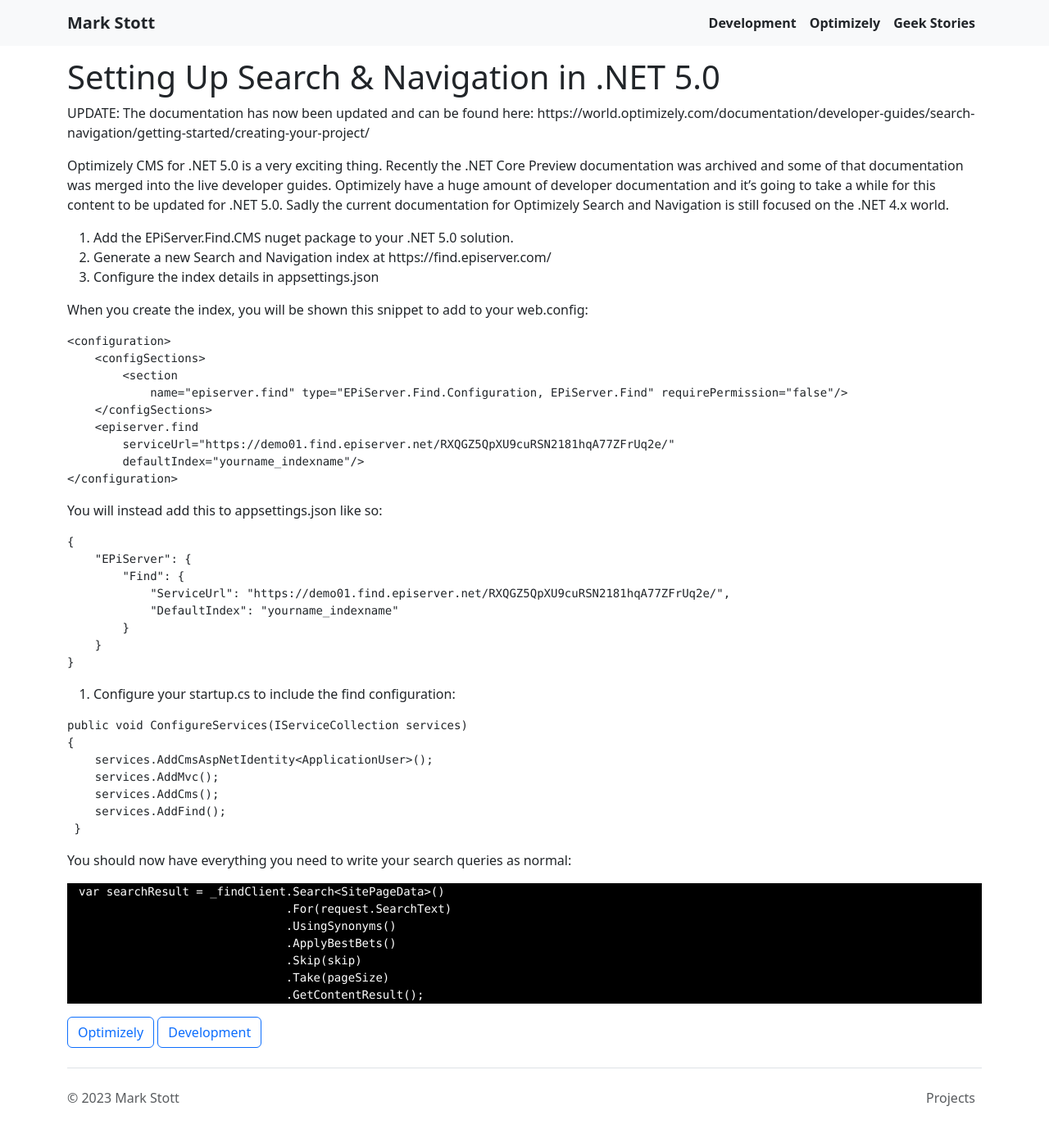
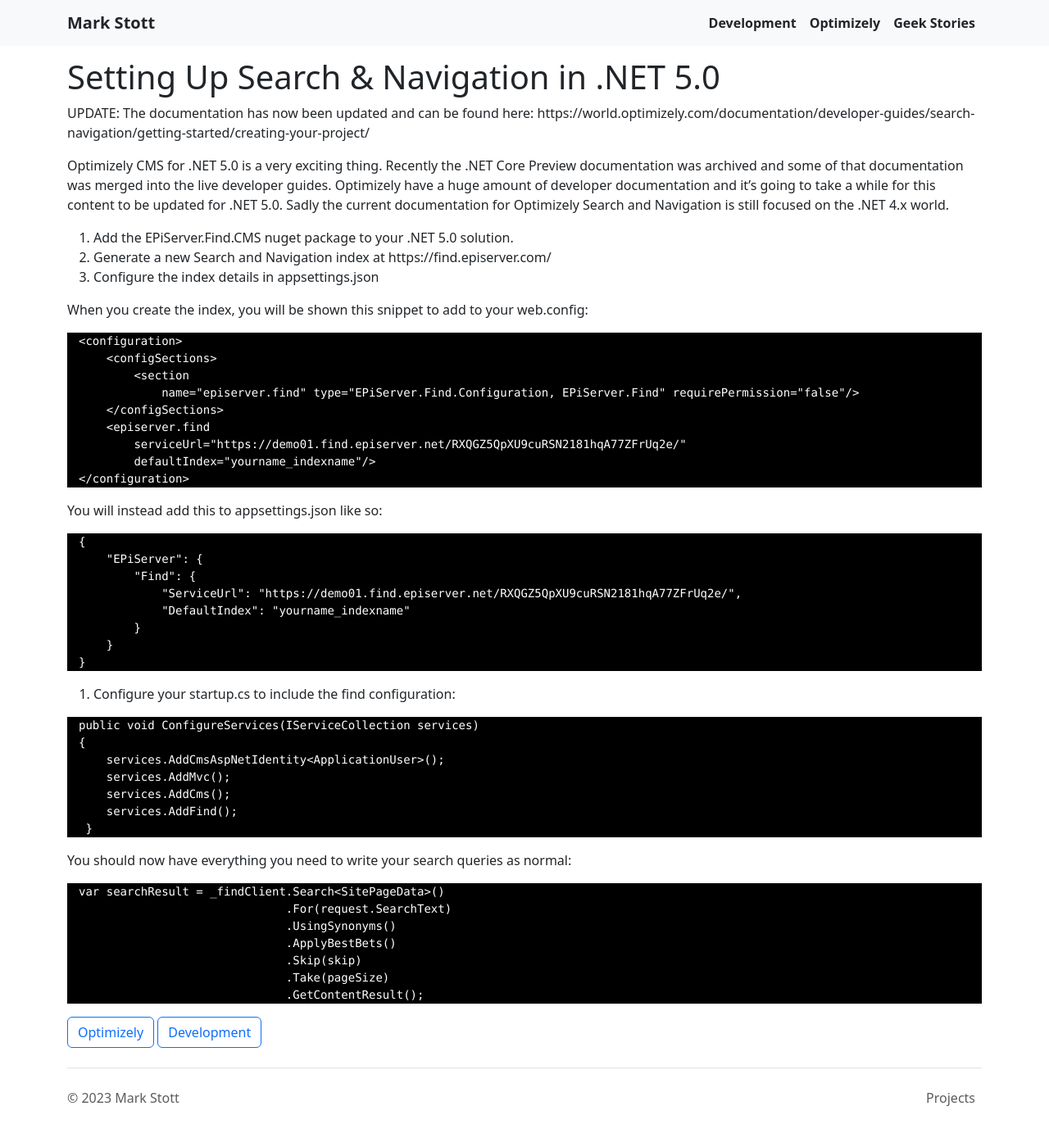
Before and after one commit to GeekInTheNorth/GeekInTheNorth.github.io, a Jekyll site: the page built from _posts/2021-10-01-setting-up-search-and-navigation.md, in a window 1280 px wide and 1400 px high. Shown: the top 1389 px of the window at 82% size. Built offline with Jekyll 4.4.1, drawn with Linux system fonts in a browser that asks for light colours.

Commit message:
Update 2021-10-01-setting-up-search-and-navigation.md

````diff
--- a/_posts/2021-10-01-setting-up-search-and-navigation.md
+++ b/_posts/2021-10-01-setting-up-search-and-navigation.md
@@ -20,7 +20,7 @@
 
 When you create the index, you will be shown this snippet to add to your web.config:
 
-```XML
+```
 <configuration>
     <configSections>
         <section
@@ -34,7 +34,7 @@
 
 You will instead add this to appsettings.json like so:
 
-```C#
+```
 {
     "EPiServer": {
         "Find": {
@@ -47,7 +47,7 @@
 
 4. Configure your startup.cs to include the find configuration:
 
-```C#
+```
 public void ConfigureServices(IServiceCollection services)
 {
     services.AddCmsAspNetIdentity<ApplicationUser>();
@@ -58,6 +58,7 @@
 ```
 
 You should now have everything you need to write your search queries as normal:
+
 ```
 var searchResult = _findClient.Search<SitePageData>()
                               .For(request.SearchText)
````
